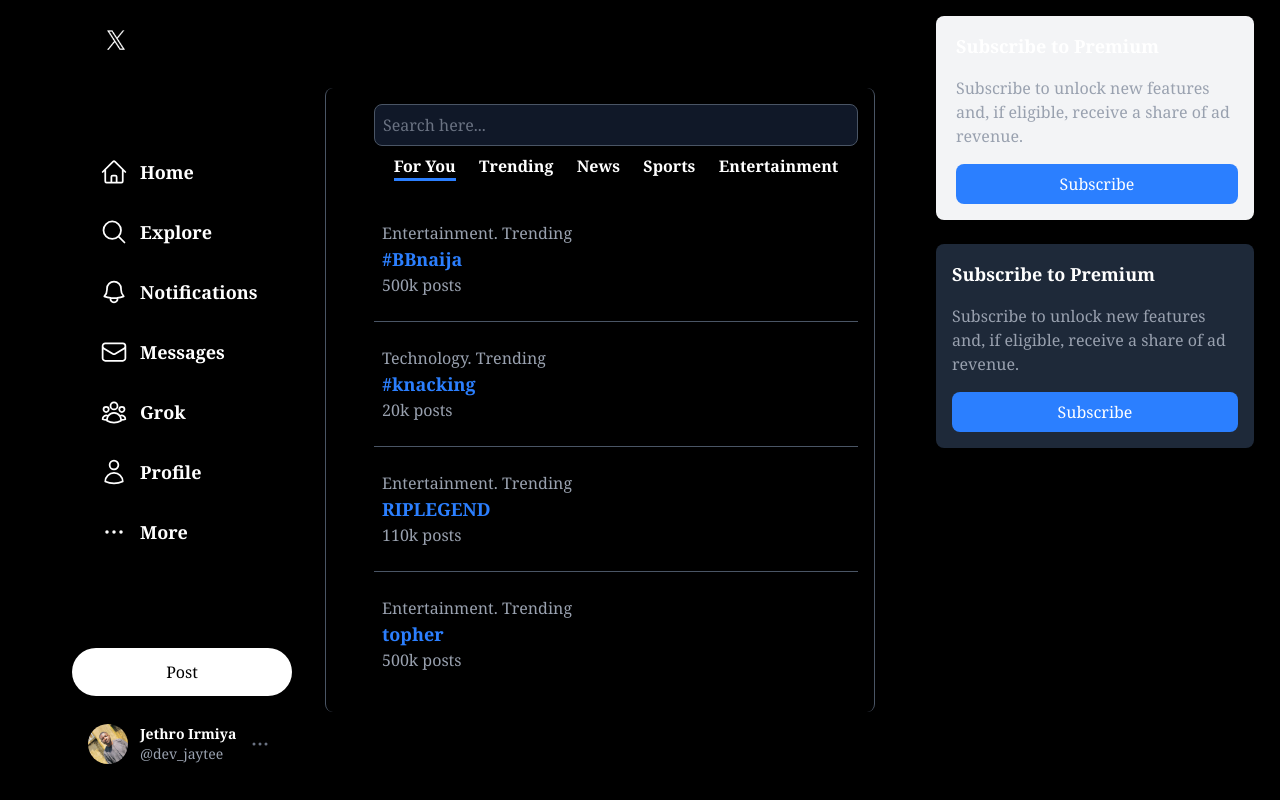
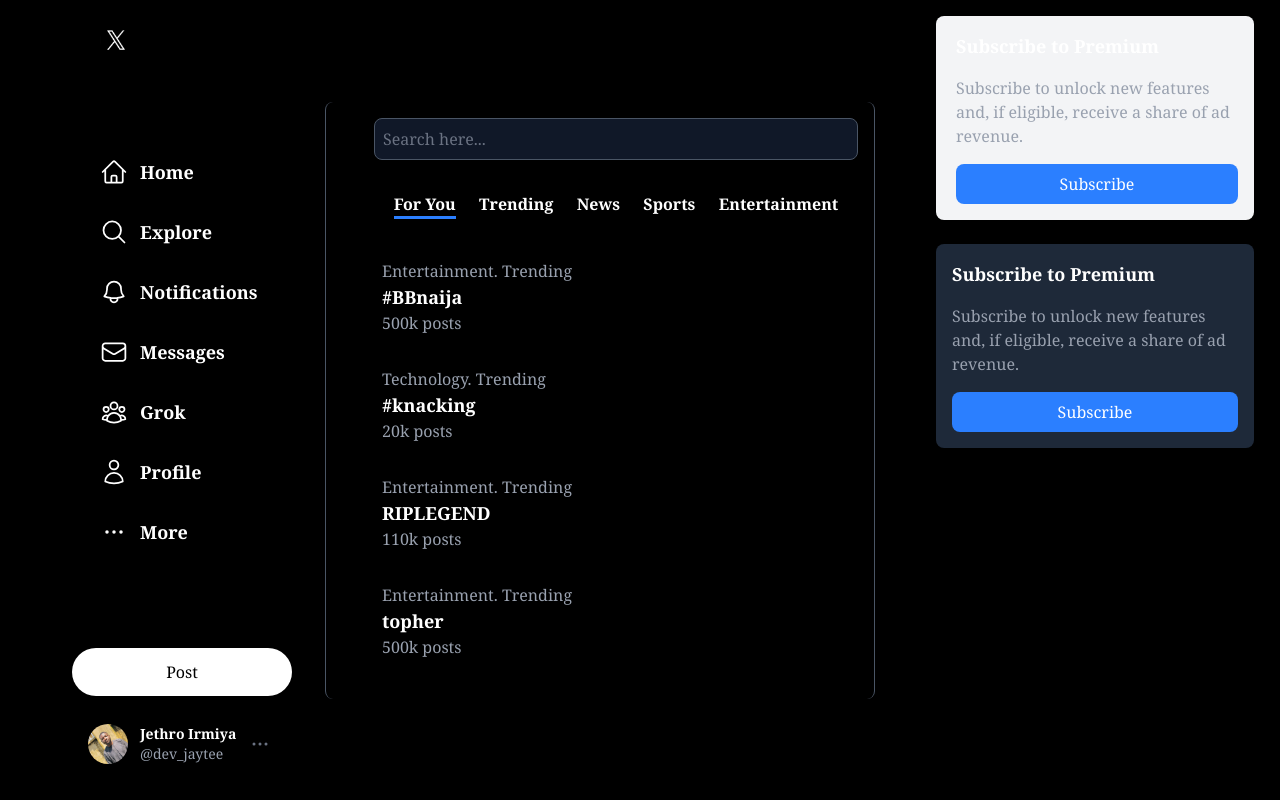
Before and after one commit to jayteemoney/Twitter, a React (Vite) app: page /explore in a window 1280 px wide. Shown: the top 800 px of the page. Built offline with nearby package versions, Linux system fonts and the light colour scheme.

Commit message:
made changes to explore file

```diff
--- a/src/components/feed/explore.jsx
+++ b/src/components/feed/explore.jsx
@@ -1,4 +1,3 @@
-
 import { Link } from "react-router-dom";
 
 const trendsData = [
@@ -6,7 +5,6 @@
   { category: "Technology", tag: "#knacking", posts: "20k posts" },
   { category: "Entertainment", tag: "RIPLEGEND", posts: "110k posts" },
   { category: "Entertainment", tag: "topher", posts: "500k posts" },
-
 ];
 
 const Explore = () => {
@@ -14,8 +12,9 @@
     <div className="min-h-screen bg-black text-white flex justify-center items-center">
       {/* Trends Container */}
       <div className="trends-container mx-auto w-[550px] bg-black p-4 rounded-lg border-l-1 border-r-1 border-gray-600 pl-12">
+
         {/* Navigation */}
-        <div className="search-form">
+        <div className="search-form mb-6">
           <input
             type="search"
             id="search-box"
@@ -23,7 +22,8 @@
             className="w-full p-2 rounded-lg bg-gray-900 text-white placeholder-gray-500 border border-gray-600 focus:outline-none"
           />
         </div>
-        <nav className="navigation flex justify-around mb-6 bg-black p-2 ">
+
+        <nav className="navigation flex justify-around mb-6 bg-black p-2">
           <Link to="/home" className="text-white font-bold border-b-3 border-blue-500">
             For You
           </Link>
@@ -44,14 +44,13 @@
         {/* Trends Section */}
         <div className="Trends">
           {trendsData.map((trend, index) => (
-            <div key={index}>
-              {index > 0 && <hr className="border-t border-gray-600 my-4" />}
+            <div key={index} className="trend-item">
               <Link
                 to={`/trends/${trend.tag.replace("#", "").toLowerCase()}`}
                 className="block mb-4 hover:bg-gray-800 p-2 rounded-lg transition-all"
               >
                 <h5 className="text-gray-400">{trend.category}. Trending</h5>
-                <h3 className="text-lg font-bold text-blue-500">{trend.tag}</h3>
+                <h3 className="text-lg font-bold text-white">{trend.tag}</h3>
                 <h5 className="text-gray-400">{trend.posts}</h5>
               </Link>
             </div>
```
